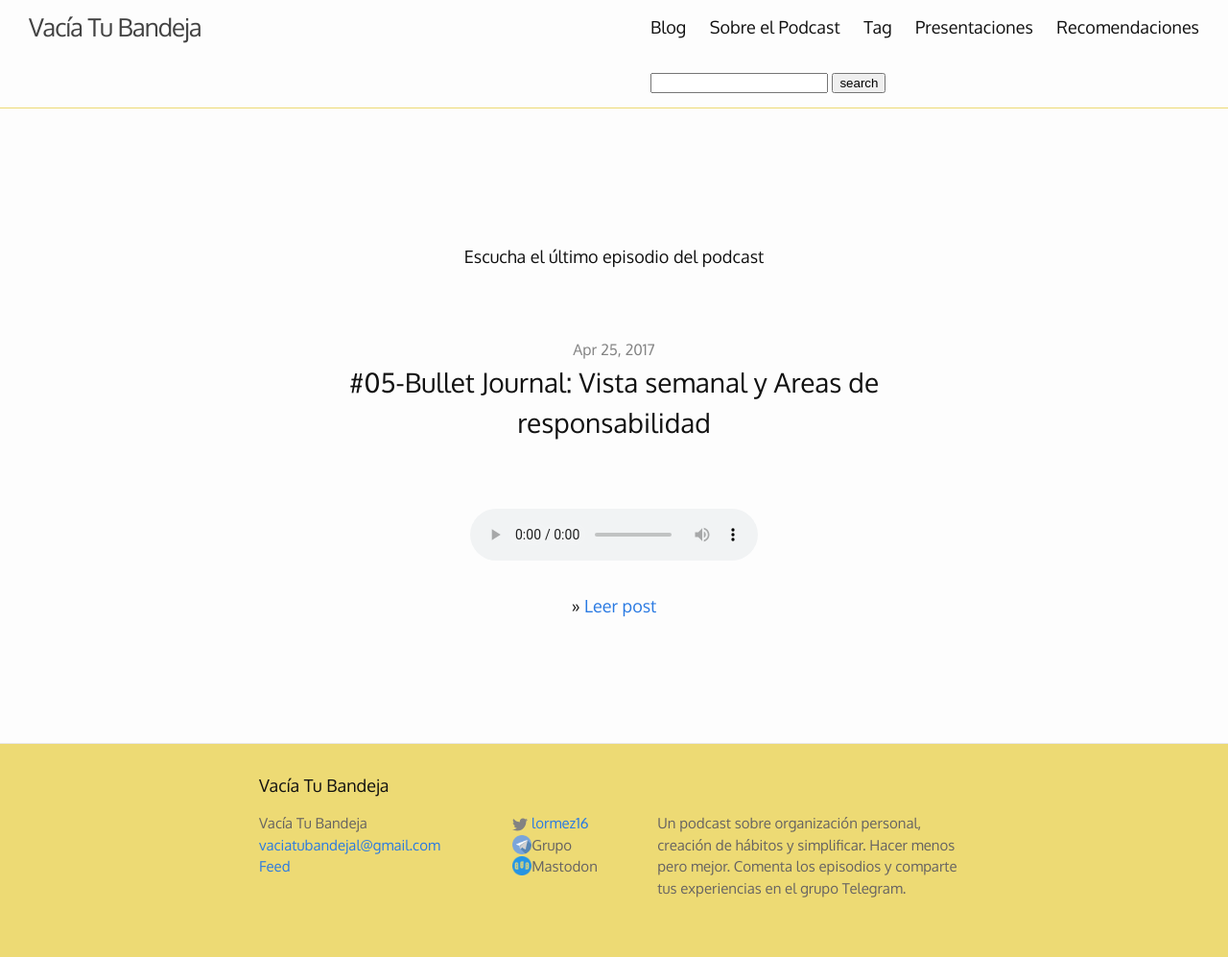
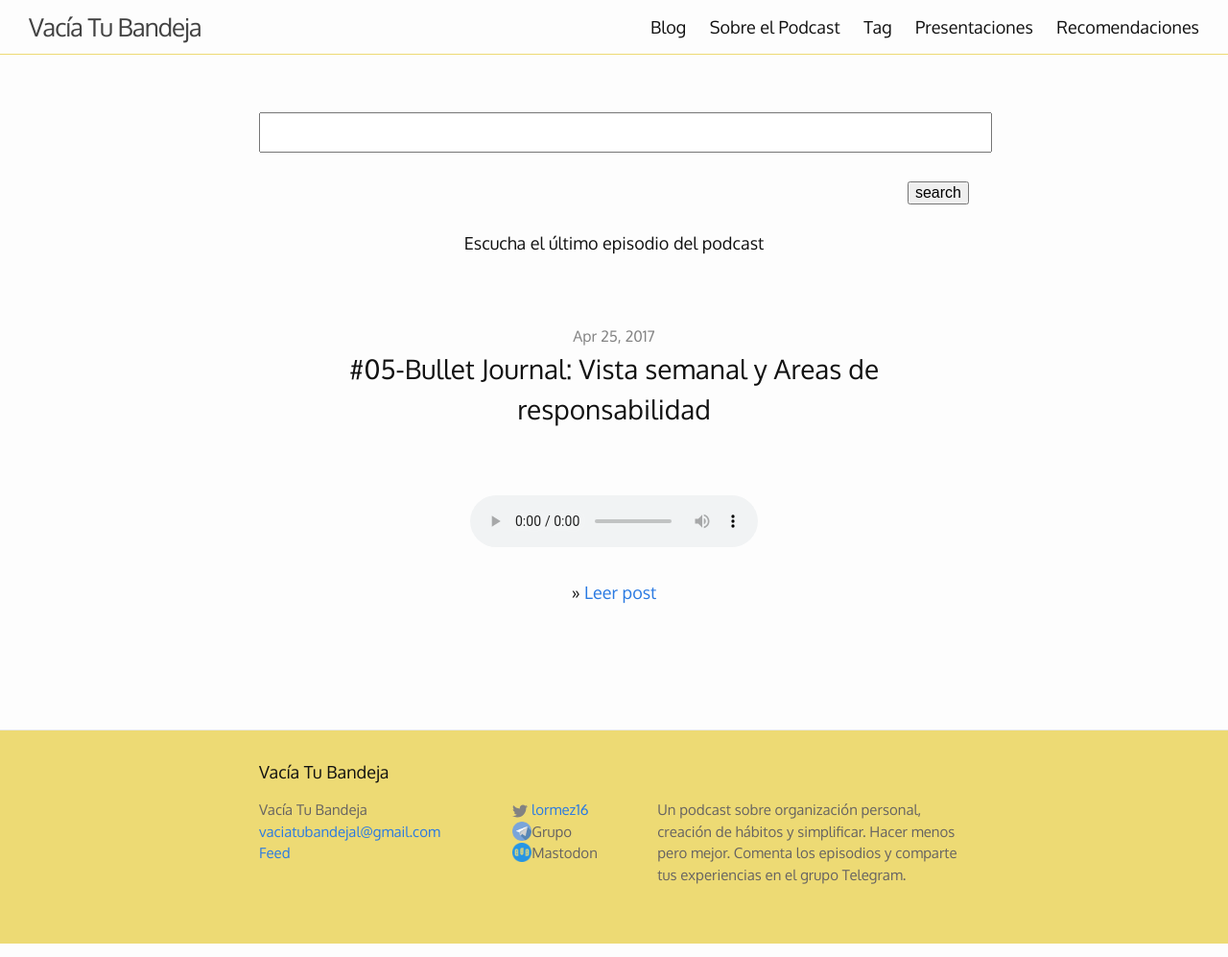
Before and after one commit to lormez16/cambioVTB, a Jekyll site: the page built from index.md, in a window 1280 px wide. Shown: the whole page at 96% size. Built offline with Jekyll 4.4.1, drawn with Linux system fonts in a browser that asks for light colours.

Commit message:
cambiado apariencia caja buscar

```diff
--- a/_includes/header.html
+++ b/_includes/header.html
@@ -31,11 +31,7 @@
       </div>
 
 
-    <form action="/search.html" method="get">
 
-  <input type="text" id="search-box" name="query">
-  <input type="submit" value="search">
-</form>
     </nav>
 
   </div>
--- a/_layouts/home.html
+++ b/_layouts/home.html
@@ -2,6 +2,11 @@
 layout: page
 ---
 
+<form action="/search.html" method="get">
+
+  <input type="text" id="search-box" name="query"><input type="submit" value="search">
+
+</form>
 
 <br>
 <br>
--- a/_sass/minima/_layout.scss
+++ b/_sass/minima/_layout.scss
@@ -275,6 +275,33 @@
     text-align: center;
  }
 
+
+textarea,
+input[type="text"] {
+	width: 100%;
+	padding: 10px;
+	font-size: 16px;
+	display: block;
+	box-sizing: padding-box;
+}
+
+textarea {
+	height: 200px;
+	line-height: 1.5em;
+	border: 1px solid #ccc;
+	resize: none;
+}
+
+label {
+	margin: 30px 0 10px 0;
+	display: block;
+}
+
+input[type="submit"] {
+	margin: 30px 0 0 0;
+	font-size: 16px;
+        float: right;
+}
 .search {
 	width: 100%;
 	margin: 0 auto;
```
Also changed, not shown: 2 other files.
